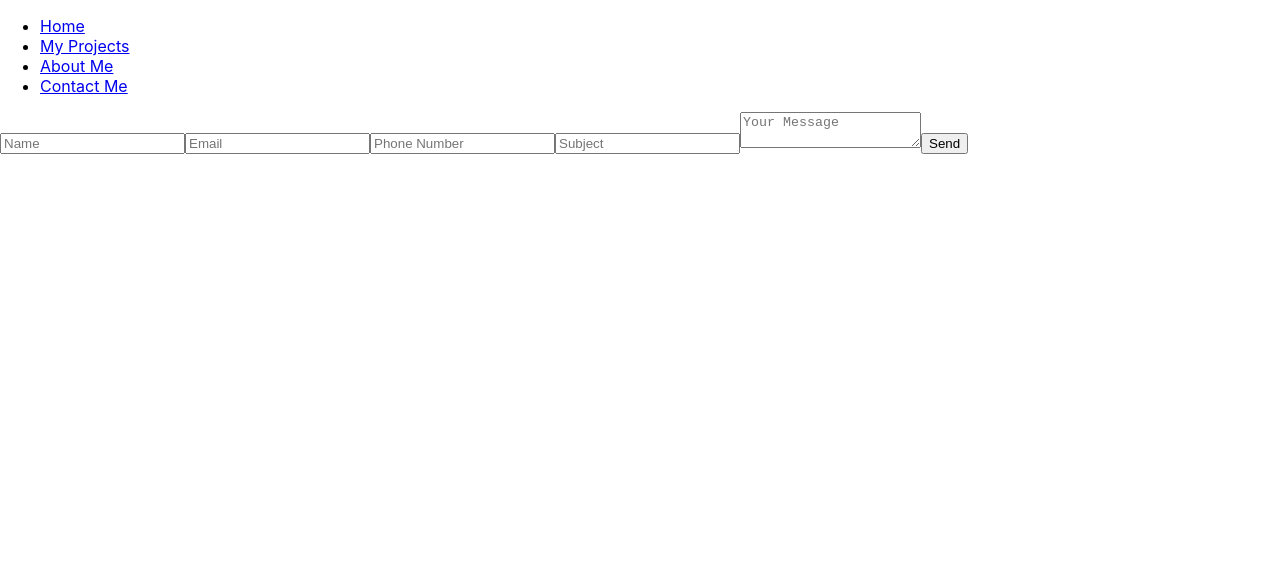
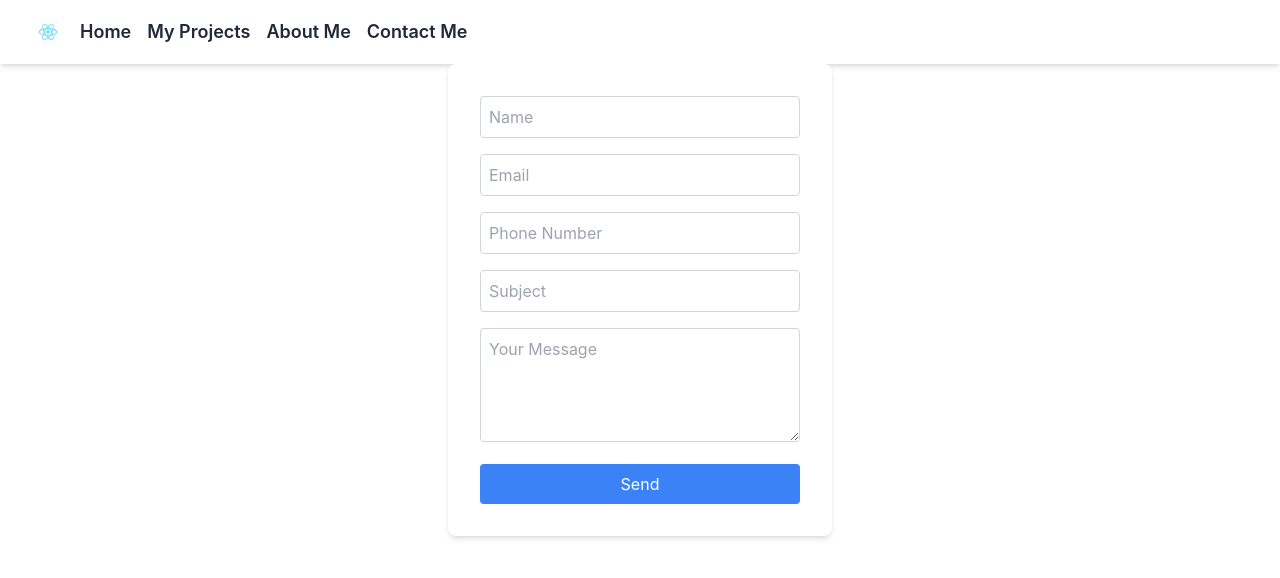
Before and after one commit to AndroViana/myportfolio, a React (Create React App) app: page /contact in a window 1280 px wide. Shown: the top 578 px of the page. Built offline with nearby package versions, Linux system fonts and the light colour scheme.

Commit message:
new changes

```diff
--- a/package.json
+++ b/package.json
@@ -36,5 +36,8 @@
       "last 1 firefox version",
       "last 1 safari version"
     ]
+  },
+  "devDependencies": {
+    "tailwindcss": "^3.3.3"
   }
 }
--- a/src/index.css
+++ b/src/index.css
@@ -1,3 +1,7 @@
+@import "tailwindcss/base";
+@import "tailwindcss/components";
+@import "tailwindcss/utilities";
+
 body {
   margin: 0;
   font-family: -apple-system, BlinkMacSystemFont, 'Segoe UI', 'Roboto', 'Oxygen',
--- a/src/pages/Contact.js
+++ b/src/pages/Contact.js
@@ -14,9 +14,8 @@ const Contact = () => {
 
     if (!name || !email || !message) {
       alert("Please fill in all required fields (Name, Email, and Message).");
-      return; // Prevent form submission
+      return;
     }
-
     emailjs
       .sendForm(
         "service_hwble2h",
@@ -39,13 +38,47 @@ const Contact = () => {
   };
 
   return (
-    <form ref={form} onSubmit={sendEmail}>
-      <input type="text" name="user_name" placeholder="Name" />
-      <input type="email" name="user_email" placeholder="Email" />
-      <input type="number" name="number" placeholder="Phone Number" />
-      <input type="text" name="subject" placeholder="Subject" />
-      <textarea name="message" placeholder="Your Message" />
-      <input type="submit" value="Send" />
+    <form
+      ref={form}
+      onSubmit={sendEmail}
+      className="w-96 mx-auto bg-white rounded-lg shadow-md p-8 space-y-4"
+    >
+      <input
+        type="text"
+        name="user_name"
+        placeholder="Name"
+        className="w-full p-2 border border-gray-300 rounded focus:outline-none focus:border-blue-500"
+      />
+      <input
+        type="email"
+        name="user_email"
+        placeholder="Email"
+        className="w-full p-2 border border-gray-300 rounded focus:outline-none focus:border-blue-500"
+      />
+      <input
+        type="number"
+        name="number"
+        placeholder="Phone Number"
+        className="w-full p-2 border border-gray-300 rounded focus:outline-none focus:border-blue-500"
+      />
+      <input
+        type="text"
+        name="subject"
+        placeholder="Subject"
+        className="w-full p-2 border border-gray-300 rounded focus:outline-none focus:border-blue-500"
+      />
+      <textarea
+        name="message"
+        placeholder="Your Message"
+        className="w-full p-2 border border-gray-300 rounded focus:outline-none focus:border-blue-500"
+        rows="4"
+      />
+      <button
+        type="submit"
+        className="w-full bg-blue-500 text-white py-2 px-4 rounded hover:bg-blue-600 focus:outline-none focus:bg-blue-600"
+      >
+        Send
+      </button>
     </form>
   );
 };
--- a/src/pages/Layout.js
+++ b/src/pages/Layout.js
@@ -1,28 +1,47 @@
+import React from "react";
 import { Outlet, Link } from "react-router-dom";
+import MyImage from "../logo.svg";
 
 const Layout = () => {
   return (
-    <>
-      <nav>
-        <ul>
-          <li>
-            <Link to="/">Home</Link>
-          </li>
-          <li>
-            <Link to="/projects">My Projects</Link>
-          </li>
-          <li>
-            <Link to="/about">About Me</Link>
-          </li>
-          <li>
-            <Link to="/contact">Contact Me</Link>
-          </li>
-        </ul>
+    <div className="bg-white">
+      <nav className="flex items-center justify-between px-8 py-4 shadow-md">
+        <div className="flex items-center space-x-4">
+          <img
+            src={MyImage} // Replace this with your logo image
+            alt="Logo"
+            className="h-8 w-8"
+          />
+          <Link
+            to="/"
+            className="text-lg font-semibold text-gray-800 hover:text-blue-500 transition duration-300"
+          >
+            Home
+          </Link>
+          <Link
+            to="/projects"
+            className="text-lg font-semibold text-gray-800 hover:text-blue-500 transition duration-300"
+          >
+            My Projects
+          </Link>
+          <Link
+            to="/about"
+            className="text-lg font-semibold text-gray-800 hover:text-blue-500 transition duration-300"
+          >
+            About Me
+          </Link>
+          <Link
+            to="/contact"
+            className="text-lg font-semibold text-gray-800 hover:text-blue-500 transition duration-300"
+          >
+            Contact Me
+          </Link>
+        </div>
       </nav>
 
       <Outlet />
-    </>
-  )
+    </div>
+  );
 };
 
 export default Layout;
--- /dev/null
+++ b/tailwind.config.js
@@ -0,0 +1,10 @@
+/** @type {import('tailwindcss').Config} */
+module.exports = {
+  content: [
+    "./src/**/*.{js,jsx,ts,tsx}",
+  ],
+  theme: {
+    extend: {},
+  },
+  plugins: [],
+}
```
Also changed, not shown: 1 other file (tests, documents, lock files or other folders).
